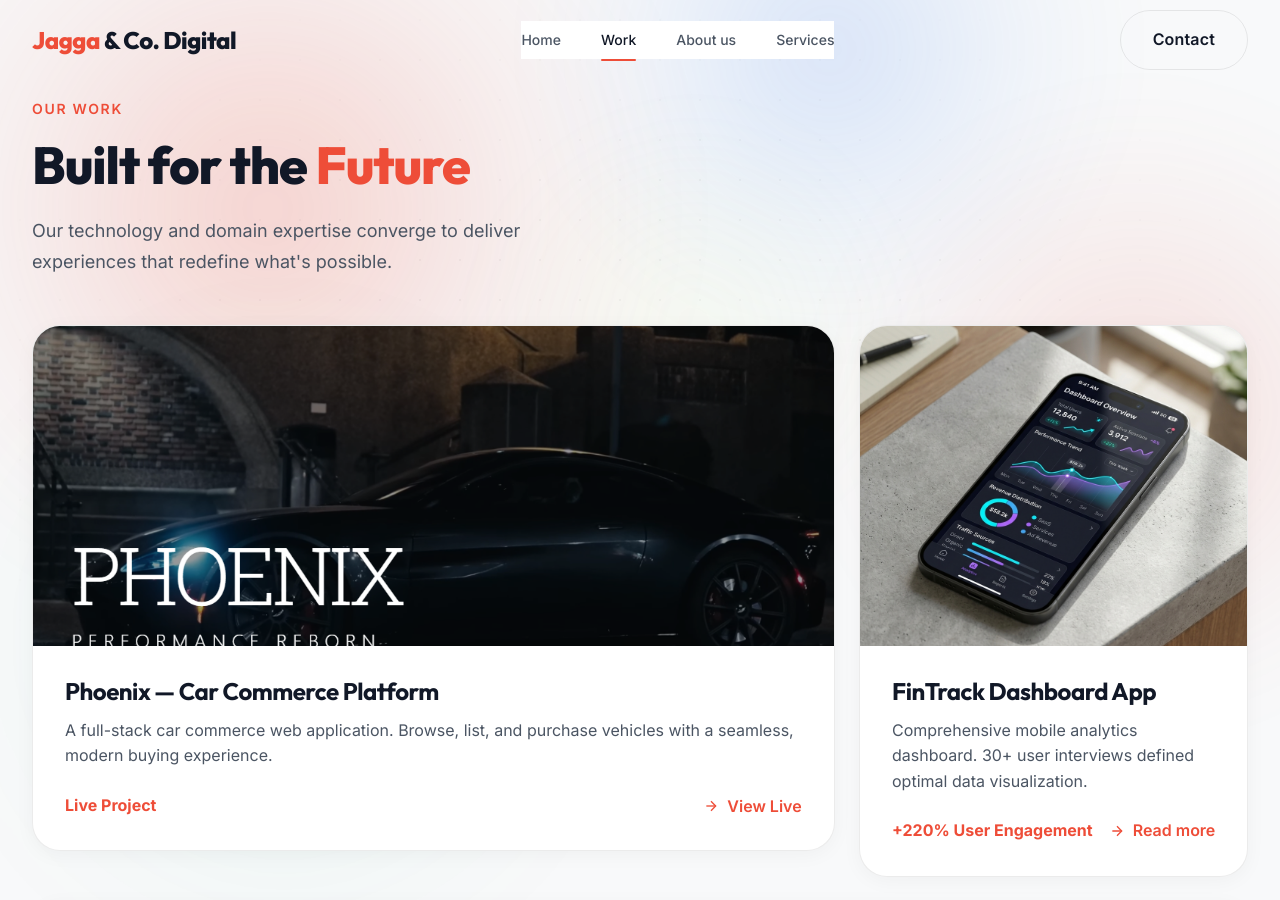
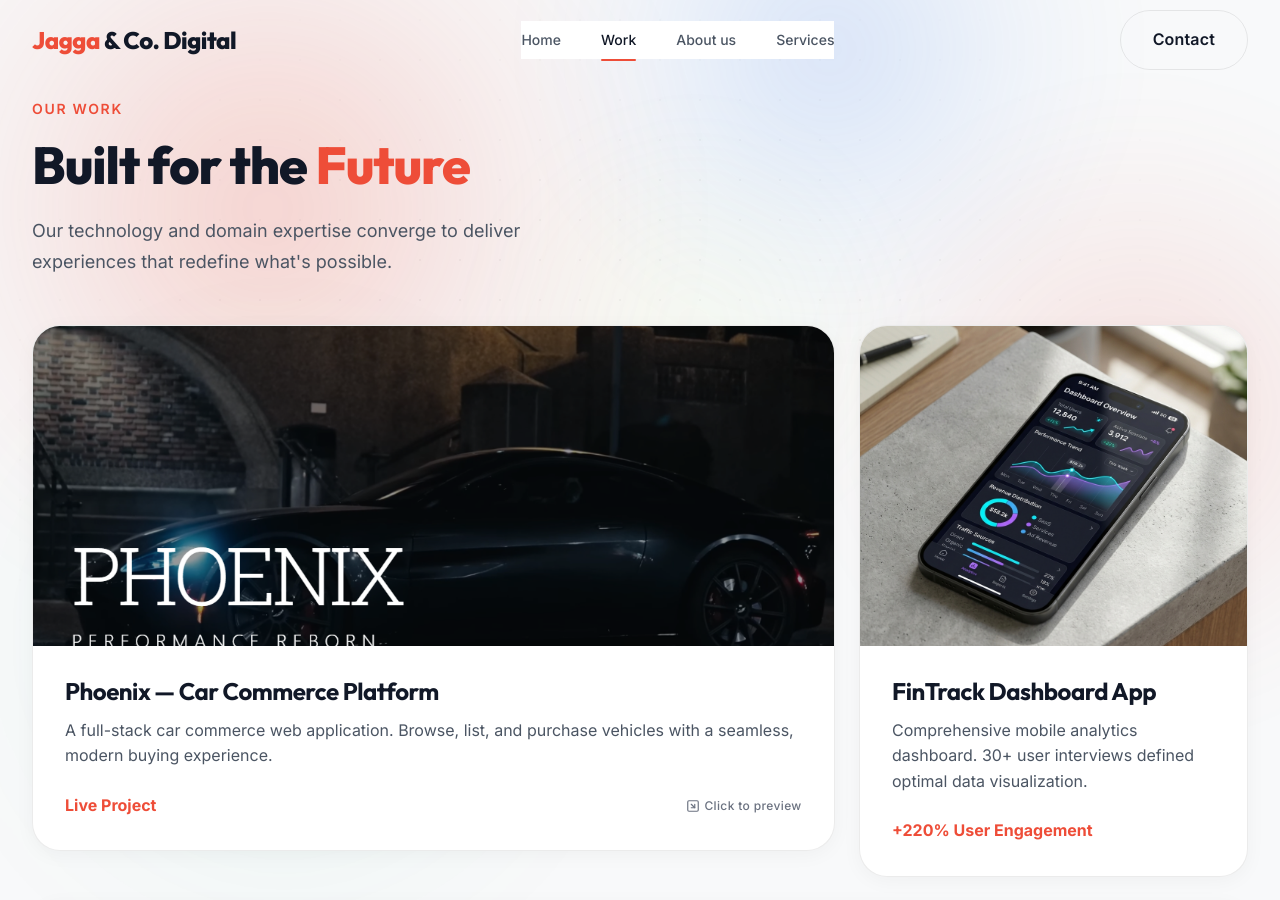
Before and after one commit to Shubhamcoding/jagga_portfolio, a React (Vite) app in the folder frontend/: page /work in a window 1280 px wide. Shown: the top 900 px of the page. Built offline with nearby package versions, Linux system fonts and the light colour scheme.

Commit message:
made projects clickable anywhere

```diff
--- a/frontend/src/App.css
+++ b/frontend/src/App.css
@@ -507,24 +507,25 @@
   color: var(--color-accent);
 }
 
-.work__card-link {
+.work__card--clickable {
+  cursor: pointer;
+}
+
+.work__card-hint {
   display: inline-flex;
   align-items: center;
-  gap: var(--space-2);
-  font-weight: 600;
-  color: var(--color-accent);
-  background: none;
-  border: none;
-  padding: 0;
-  cursor: pointer;
-  font-size: var(--text-base);
-  font-family: var(--font-body);
-  transition: gap var(--transition-fast);
+  gap: var(--space-1);
+  font-size: var(--text-xs);
+  color: var(--color-text-muted);
+  font-weight: 500;
+  letter-spacing: 0.03em;
+  transition: color var(--transition-fast);
 }
 
-.work__card:hover .work__card-link {
-  gap: var(--space-3);
+.work__card--clickable:hover .work__card-hint {
+  color: var(--color-accent);
 }
+
 
 /* ===== PROJECT MODAL ===== */
 .project-modal__backdrop {
--- a/frontend/src/components/AnimatedCard.jsx
+++ b/frontend/src/components/AnimatedCard.jsx
@@ -10,6 +10,7 @@ export default function AnimatedCard({
   className = '',
   enableTilt = true,
   id,
+  onClick,
 }) {
   const ref = useRef(null);
   const mouseX = useMotionValue(0.5);
@@ -41,6 +42,7 @@ export default function AnimatedCard({
       ref={ref}
       id={id}
       className={className}
+      onClick={onClick}
       onMouseMove={handleMouseMove}
       onMouseLeave={handleMouseLeave}
       style={
--- a/frontend/src/components/ProjectModal.jsx
+++ b/frontend/src/components/ProjectModal.jsx
@@ -50,20 +50,6 @@ export default function ProjectModal({ project, onClose }) {
                 <h3 className="project-modal__title">{project.title}</h3>
               </div>
               <div className="project-modal__actions">
-                <a
-                  href={project.url}
-                  target="_blank"
-                  rel="noopener noreferrer"
-                  className="project-modal__open-btn"
-                  title="Open in new tab"
-                >
-                  <svg width="16" height="16" viewBox="0 0 24 24" fill="none" stroke="currentColor" strokeWidth="2" strokeLinecap="round" strokeLinejoin="round">
-                    <path d="M18 13v6a2 2 0 0 1-2 2H5a2 2 0 0 1-2-2V8a2 2 0 0 1 2-2h6" />
-                    <polyline points="15 3 21 3 21 9" />
-                    <line x1="10" y1="14" x2="21" y2="3" />
-                  </svg>
-                  Open site
-                </a>
                 <button
                   className="project-modal__close"
                   onClick={onClose}
--- a/frontend/src/components/Work.jsx
+++ b/frontend/src/components/Work.jsx
@@ -80,8 +80,9 @@ export default function Work() {
                 }}
               >
                 <AnimatedCard
-                  className={`work__card card-dark`}
+                  className={`work__card card-dark${project.url ? ' work__card--clickable' : ''}`}
                   id={`project-card-${project.id}`}
+                  onClick={() => project.url && setActiveModal(project)}
                 >
                   <div
                     className="work__card-image"
@@ -105,26 +106,15 @@ export default function Work() {
                     <p className="work__card-description">{project.description}</p>
                     <div className="work__card-footer">
                       <span className="work__card-result">{project.result}</span>
-                      {project.url ? (
-                        <button
-                          className="work__card-link"
-                          onClick={() => setActiveModal(project)}
-                          id={`view-project-${project.id}`}
-                        >
-                          <svg width="16" height="16" viewBox="0 0 24 24" fill="none" stroke="currentColor" strokeWidth="2">
-                            <path d="M5 12h14" />
-                            <path d="M12 5l7 7-7 7" />
+                      {project.url && (
+                        <span className="work__card-hint">
+                          <svg width="14" height="14" viewBox="0 0 24 24" fill="none" stroke="currentColor" strokeWidth="2" strokeLinecap="round" strokeLinejoin="round">
+                            <rect x="3" y="3" width="18" height="18" rx="2" />
+                            <path d="M9 9l6 6" />
+                            <path d="M15 9v6H9" />
                           </svg>
-                          View Live
-                        </button>
-                      ) : (
-                        <Link to="/contact" className="work__card-link">
-                          <svg width="16" height="16" viewBox="0 0 24 24" fill="none" stroke="currentColor" strokeWidth="2">
-                            <path d="M5 12h14" />
-                            <path d="M12 5l7 7-7 7" />
-                          </svg>
-                          Read more
-                        </Link>
+                          Click to preview
+                        </span>
                       )}
                     </div>
                   </div>
```
